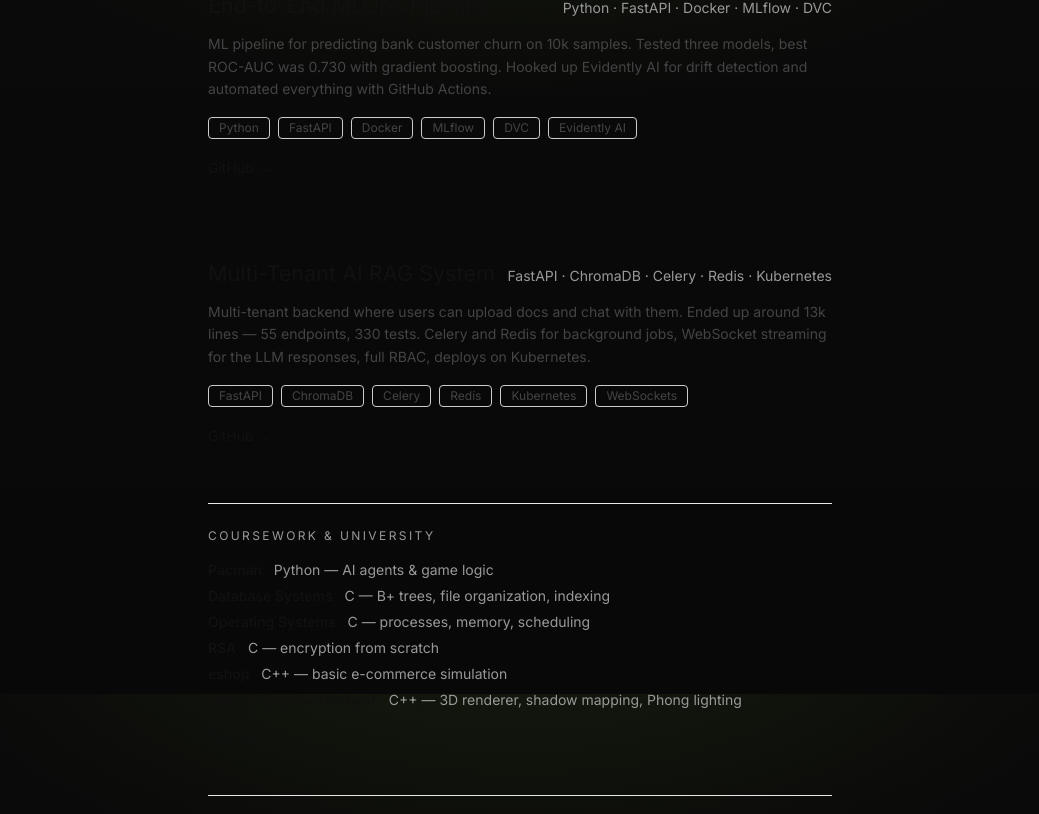
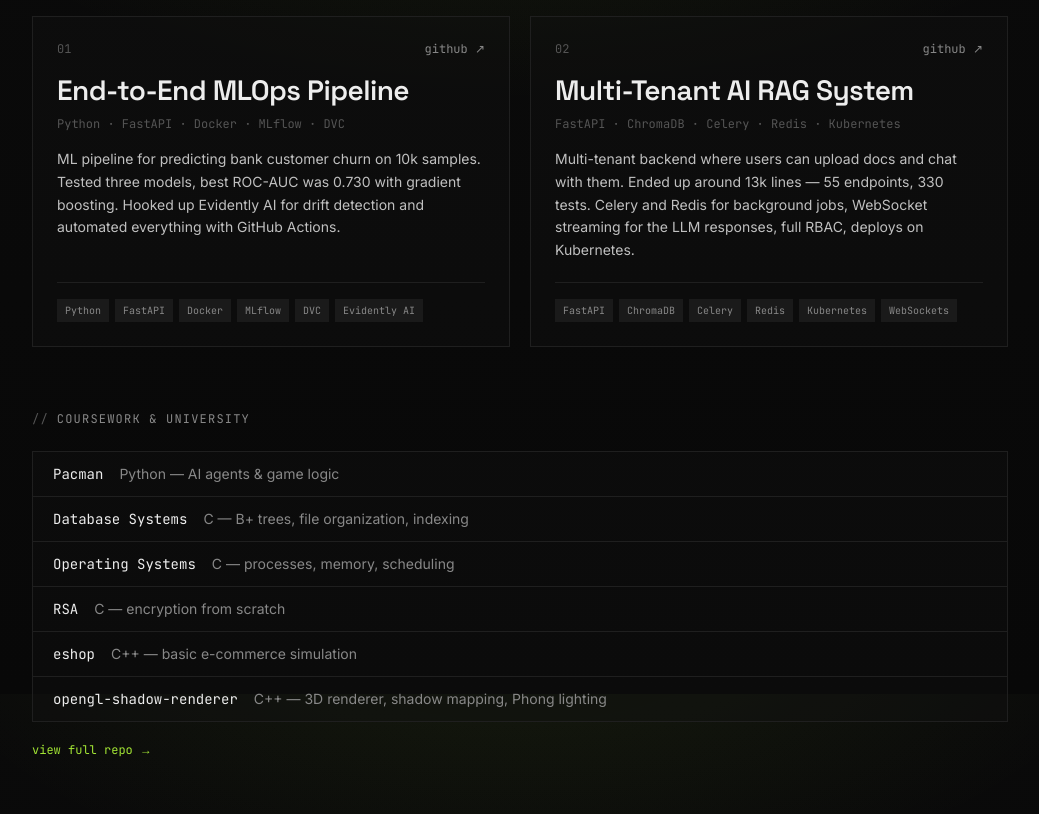
Before and after one commit to georgebon5/personal-website, a Next.js app: page /personal-website/ in a window 1280 px wide. Shown: the part 1706-2520 px from the top of the page, without its empty margins (120-1159 px from the left). Built offline with nearby package versions, Linux system fonts and the light colour scheme.

Commit message:
feat(projects): rebuild as   2-column grid with numbered dark cards

```diff
--- a/app/components/Projects.tsx
+++ b/app/components/Projects.tsx
@@ -17,52 +17,75 @@ const projects = [
   },
 ];
 
+const coursework = [
+  { title: "Pacman", stack: "Python — AI agents & game logic" },
+  { title: "Database Systems", stack: "C — B+ trees, file organization, indexing" },
+  { title: "Operating Systems", stack: "C — processes, memory, scheduling" },
+  { title: "RSA", stack: "C — encryption from scratch" },
+  { title: "eshop", stack: "C++ — basic e-commerce simulation" },
+  { title: "opengl-shadow-renderer", stack: "C++ — 3D renderer, shadow mapping, Phong lighting" },
+];
+
 export default function Projects() {
   return (
-    <section id="projects" className="max-w-2xl mx-auto px-6 py-12">
-      <p className="text-xs tracking-[0.2em] text-[#111111] font-semibold uppercase mb-8"><span className="text-[#999999] mr-2">03 /</span>Projects</p>
+    <section id="projects" className="max-w-5xl mx-auto px-6 py-20 border-t border-[#1f1f1f]">
+      <div className="flex items-baseline gap-4 mb-10">
+        <span className="font-mono text-xs text-[#555555]">03</span>
+        <span className="h-px flex-grow bg-[#1f1f1f]" />
+        <h2 className="font-mono text-xs tracking-widest text-[#a3e635] uppercase">projects</h2>
+      </div>
 
-      <div className="space-y-12">
-        {projects.map((project) => (
-          <div key={project.title} className="group p-4 -mx-4 rounded-lg transition-colors hover:bg-[#e8e2d8]">
-            <div className="flex flex-col sm:flex-row sm:items-baseline sm:justify-between gap-1 mb-3">
-              <h3 className="font-serif-display text-[1.35rem] leading-snug text-[#111111]">{project.title}</h3>
-              <span className="text-sm text-[#999999] shrink-0">{project.year}</span>
+      <div className="grid md:grid-cols-2 gap-5">
+        {projects.map((project, i) => (
+          <article
+            key={project.title}
+            className="group relative border border-[#1f1f1f] bg-[#121212]/40 p-6 hover:border-[#a3e635]/40 hover:bg-[#121212] transition-all flex flex-col"
+          >
+            <div className="flex items-start justify-between mb-4">
+              <span className="font-mono text-xs text-[#555555]">
+                {String(i + 1).padStart(2, "0")}
+              </span>
+              <a
+                href={project.github}
+                target="_blank"
+                rel="noopener noreferrer"
+                className="font-mono text-xs text-[#888888] hover:text-[#a3e635] transition-colors"
+              >
+                github ↗
+              </a>
             </div>
-            <p className="text-sm text-[#444444] leading-relaxed mb-4">{project.description}</p>
-            <div className="flex flex-wrap gap-2 mb-4">
+
+            <h3 className="font-display text-2xl md:text-[1.75rem] font-semibold text-[#ededed] group-hover:text-[#a3e635] transition-colors leading-tight mb-2">
+              {project.title}
+            </h3>
+            <p className="font-mono text-xs text-[#555555] mb-4">{project.year}</p>
+            <p className="text-sm text-[#ededed]/80 leading-relaxed mb-5 flex-grow">
+              {project.description}
+            </p>
+
+            <div className="flex flex-wrap gap-1.5 pt-4 border-t border-[#1f1f1f]">
               {project.tags.map((tag) => (
-                <span key={tag} className="px-2.5 py-0.5 text-xs border border-[#cccccc] rounded text-[#444444]">
+                <span
+                  key={tag}
+                  className="font-mono text-[10px] px-2 py-1 bg-[#1a1a1a] text-[#888888]"
+                >
                   {tag}
                 </span>
               ))}
             </div>
-            <a
-              href={project.github}
-              target="_blank"
-              rel="noopener noreferrer"
-              className="text-sm text-[#111111] hover:text-[#999999] transition-colors"
-            >
-              GitHub →
-            </a>
-          </div>
+          </article>
         ))}
       </div>
 
-      <div className="mt-10 pt-6 border-t border-[#e8e8e8]">
-        <p className="text-xs tracking-[0.2em] text-[#999999] uppercase mb-4">Coursework & University</p>
-        <div className="space-y-1.5">
-          {[
-            { title: "Pacman", stack: "Python — AI agents & game logic" },
-            { title: "Database Systems", stack: "C — B+ trees, file organization, indexing" },
-            { title: "Operating Systems", stack: "C — processes, memory, scheduling" },
-            { title: "RSA", stack: "C — encryption from scratch" },
-            { title: "eshop", stack: "C++ — basic e-commerce simulation" },
-            { title: "opengl-shadow-renderer", stack: "C++ — 3D renderer, shadow mapping, Phong lighting" },
-          ].map((item) => (
-            <div key={item.title} className="flex gap-3 text-sm">
-              <span className="text-[#111111] font-medium shrink-0">{item.title}</span>
-              <span className="text-[#999999]">{item.stack}</span>
+      <div className="mt-16">
+        <p className="font-mono text-xs tracking-widest text-[#888888] uppercase mb-6">
+          <span className="text-[#555555] mr-2">//</span>coursework &amp; university
+        </p>
+        <div className="border border-[#1f1f1f] bg-[#121212]/40 divide-y divide-[#1f1f1f]">
+          {coursework.map((item) => (
+            <div key={item.title} className="grid grid-cols-[auto_1fr] gap-4 px-5 py-3 hover:bg-[#1a1a1a] transition-colors">
+              <span className="font-mono text-sm text-[#ededed] shrink-0">{item.title}</span>
+              <span className="text-sm text-[#888888]">{item.stack}</span>
             </div>
           ))}
         </div>
@@ -70,13 +93,11 @@ export default function Projects() {
           href="https://github.com/georgebon5/programming-projects"
           target="_blank"
           rel="noopener noreferrer"
-          className="inline-block mt-4 text-sm text-[#111111] hover:text-[#999999] transition-colors"
+          className="inline-block mt-5 font-mono text-xs text-[#a3e635] hover:text-[#bef264] transition-colors"
         >
-          Full repo →
+          view full repo →
         </a>
       </div>
-
-      <hr className="mt-12 border-[#e8e8e8]" />
     </section>
   );
 }
```
